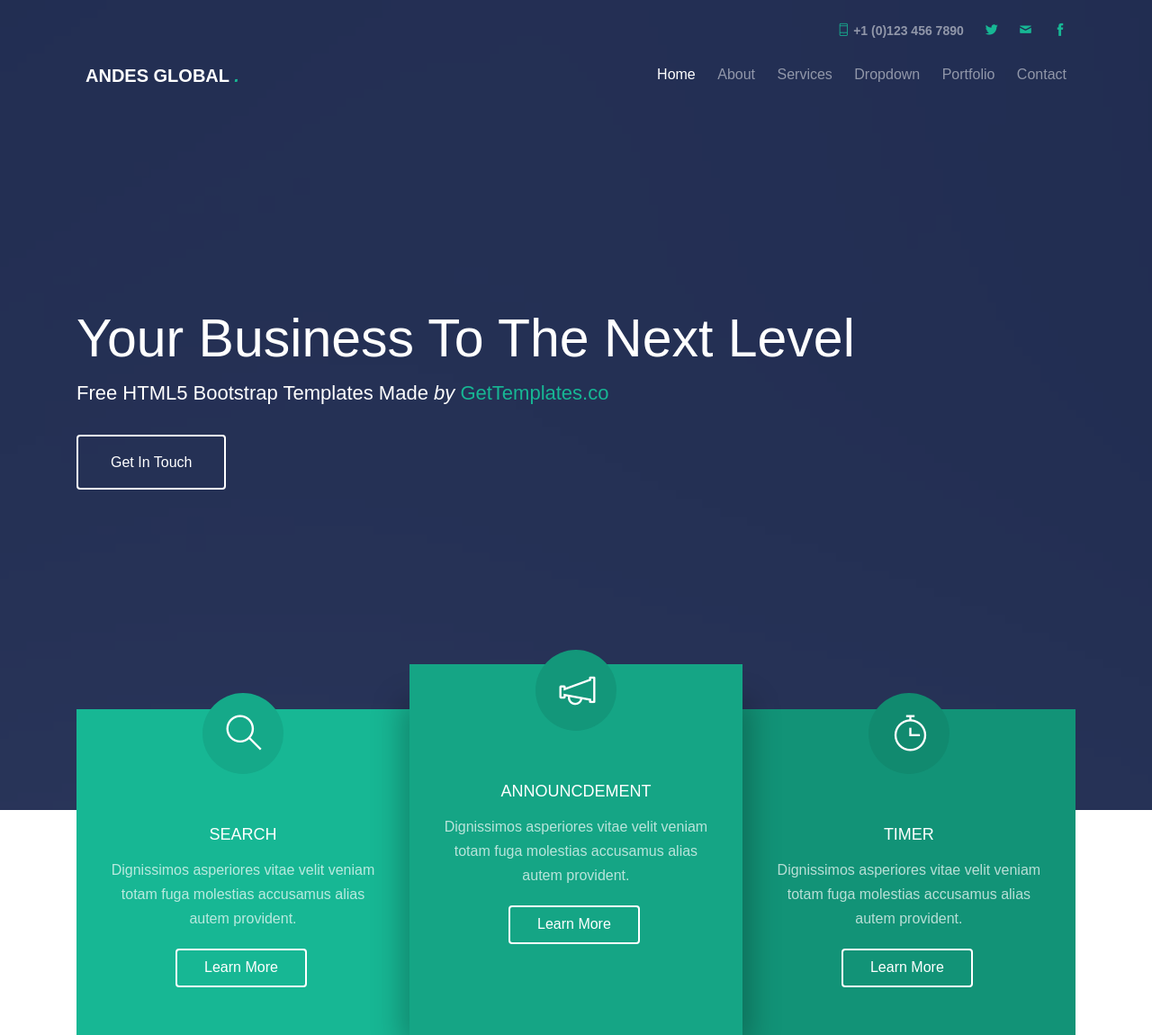
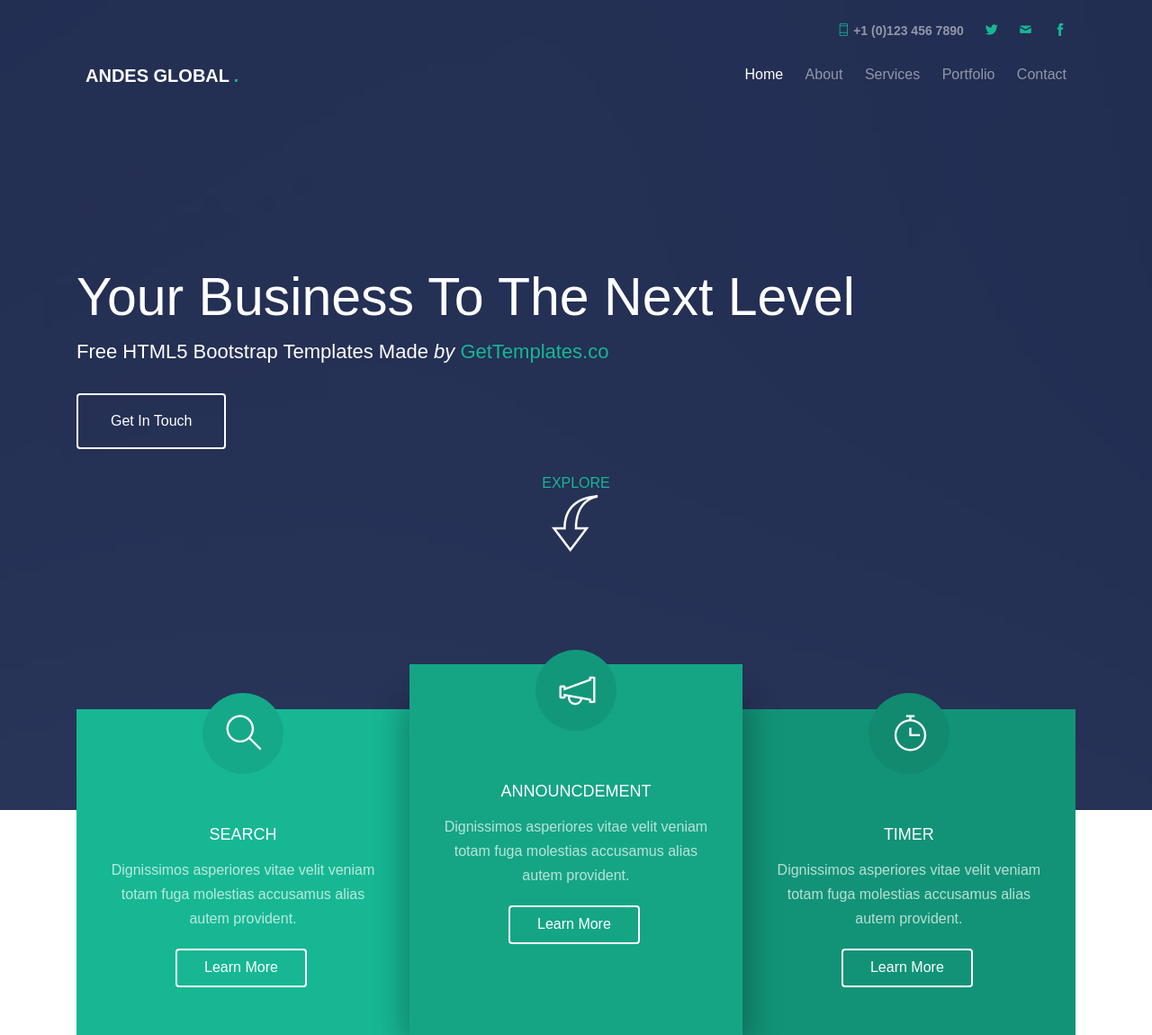
Before and after one commit to martinkelly23/andes-web, a Symfony app: template templates/index.html.twig in a window 1280 px wide. Shown: the top 1150 px of the page at 90% size. Run offline with Twig, Linux system fonts and the light colour scheme; the template is opened without the code that fills it, so the values that code supplies are empty; some libraries are stand-ins or nearby versions; some web fonts are replaced.

Commit message:
Feat: explore button was added.
New explore button was added to navigate down
to the page.

```diff
--- a/templates/index.html.twig
+++ b/templates/index.html.twig
@@ -83,15 +83,6 @@
 								<li><a href="#">API</a></li>
 							</ul>
 						</li>
-						<li class="has-dropdown">
-							<a href="#">Dropdown</a>
-							<ul class="dropdown">
-								<li><a href="#">HTML5</a></li>
-								<li><a href="#">CSS3</a></li>
-								<li><a href="#">Sass</a></li>
-								<li><a href="#">jQuery</a></li>
-							</ul>
-						</li>
 						<li><a href="portfolio.html">Portfolio</a></li>
 						<li><a href="contact.html">Contact</a></li>
 					</ul>
@@ -108,9 +99,23 @@
 				<div class="col-md-12 col-md-offset-0 text-left">
 					<div class="display-t">
 						<div class="display-tc">
+
 							<h1 class="animate-box" data-animate-effect="fadeInUp">Your Business To The Next Level</h1>
+
 							<h2 class="animate-box" data-animate-effect="fadeInUp">Free HTML5 Bootstrap Templates Made <em>by</em> <a href="http://gettemplates.co/" target="_blank">GetTemplates.co</a></h2>
+
 							<p class="animate-box" data-animate-effect="fadeInUp"><a href="#" class="btn btn-white btn-lg btn-outline">Get In Touch</a></p>
+							<div class="col-md-12 text-center">
+								<a href="#" onclick="return goDown();" style="opacity: 1;">
+									<div class="animate-box" data-animate-effect="fadeInUp">
+										EXPLORE
+									</div>
+									<div class="animate-box" data-animate-effect="fadeInUp">
+										<img src="/images/down.png">
+									</div>
+								</a>
+							</div>
+
 						</div>
 					</div>
 				</div>
```
Also changed, not shown: public_html/images/down.png (added), public_html/images/icon-explore.png (added), 1 other file.
